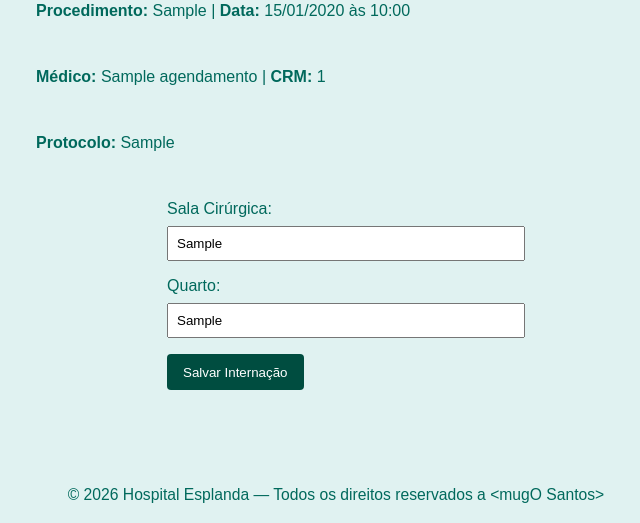
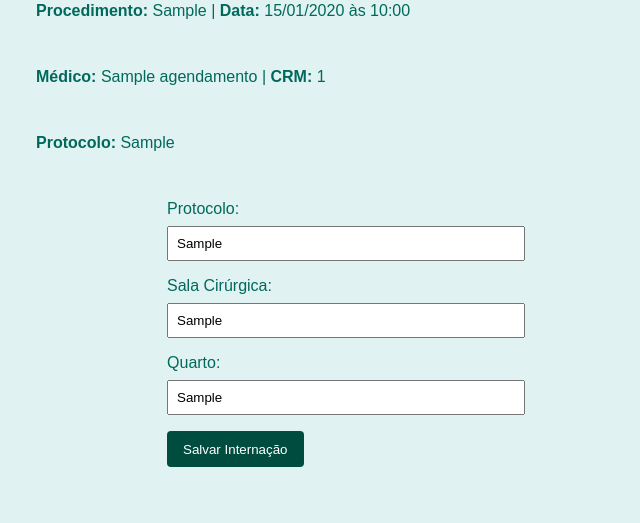
Before and after one commit to mugO-Stuff/mine, a Flask app: page /internacao/1 in a window 1280 px wide. Shown: the part 288-811 px from the top of the page, without its empty margins (304-944 px from the left). Run offline with Flask 3, Linux system fonts and the light colour scheme; a user stored in the database is signed in; tables that the repository leaves empty hold one stand-in row (values such as "Sample post").

Commit message:
Ajuste protocolo

```diff
--- a/app.py
+++ b/app.py
@@ -176,6 +176,23 @@ def parse_currency_value(raw_value):
 def build_numero_procedimento(agendamento_id):
     # Simple globally-unique number derived from agendamento ID.
     return f"P{agendamento_id:06d}"
+
+def protocolo_conflita_com_outro_paciente(protocolo, nome_paciente, exclude_agendamento_id=None):
+    protocolo_limpo = (protocolo or '').strip().upper()
+    if not protocolo_limpo:
+        return False
+
+    query = Agendamento.query.filter(func.lower(Agendamento.protocolo) == protocolo_limpo.lower())
+    if exclude_agendamento_id is not None:
+        query = query.filter(Agendamento.id != exclude_agendamento_id)
+
+    conflito = query.first()
+    if not conflito:
+        return False
+
+    paciente_atual = (nome_paciente or '').strip().lower()
+    paciente_conflito = (conflito.nome_paciente or '').strip().lower()
+    return paciente_atual != paciente_conflito
 
 def preencher_numero_procedimento_faltante():
     agendamentos_sem_numero = Agendamento.query.filter(
@@ -861,6 +878,12 @@ def internacao(id):
         return redirect(url_for('index'))
     agendamento = Agendamento.query.get_or_404(id)
     if request.method == 'POST':
+        protocolo_informado = request.form.get('protocolo', '').strip().upper() or None
+        if protocolo_conflita_com_outro_paciente(protocolo_informado, agendamento.nome_paciente, exclude_agendamento_id=agendamento.id):
+            flash('Protocolo já cadastrado para outro paciente.')
+            return render_template('internacao.html', agendamento=agendamento)
+
+        agendamento.protocolo = protocolo_informado
         agendamento.sala_cirurgica = request.form.get('sala_cirurgica', '').strip() or None
         agendamento.quarto = request.form.get('quarto', '').strip() or None
         db.session.commit()
@@ -891,7 +914,12 @@ def paciente(id):
         action = request.form.get('action')
 
         if action == 'protocolo':
-            agendamento.protocolo = request.form.get('protocolo', '').strip() or None
+            protocolo_informado = request.form.get('protocolo', '').strip().upper() or None
+            if protocolo_conflita_com_outro_paciente(protocolo_informado, agendamento.nome_paciente, exclude_agendamento_id=agendamento.id):
+                flash('Protocolo já cadastrado para outro paciente.')
+                return redirect(url_for('paciente', id=agendamento.id))
+
+            agendamento.protocolo = protocolo_informado
             db.session.commit()
             flash('Protocolo atualizado com sucesso.')
             return redirect(url_for('paciente', id=agendamento.id))
--- a/templates/internacao.html
+++ b/templates/internacao.html
@@ -15,6 +15,9 @@
     <p><strong>Protocolo:</strong> {{ agendamento.protocolo or '-' }}</p>
 
     <form method="post">
+        <label for="protocolo">Protocolo:</label>
+        <input type="text" id="protocolo" name="protocolo" value="{{ agendamento.protocolo or '' }}">
+
         <label for="sala_cirurgica">Sala Cirúrgica:</label>
         <input type="text" id="sala_cirurgica" name="sala_cirurgica" value="{{ agendamento.sala_cirurgica or '' }}" required>
 
```
